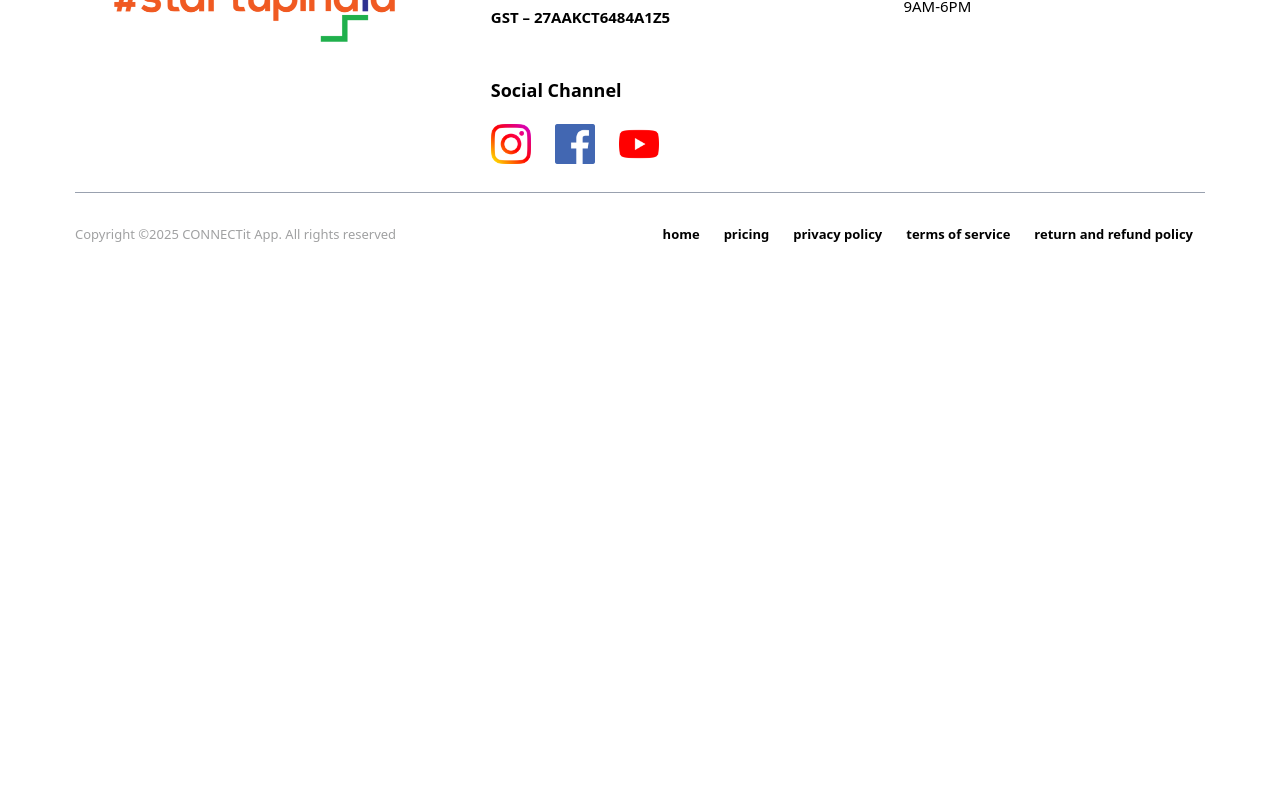
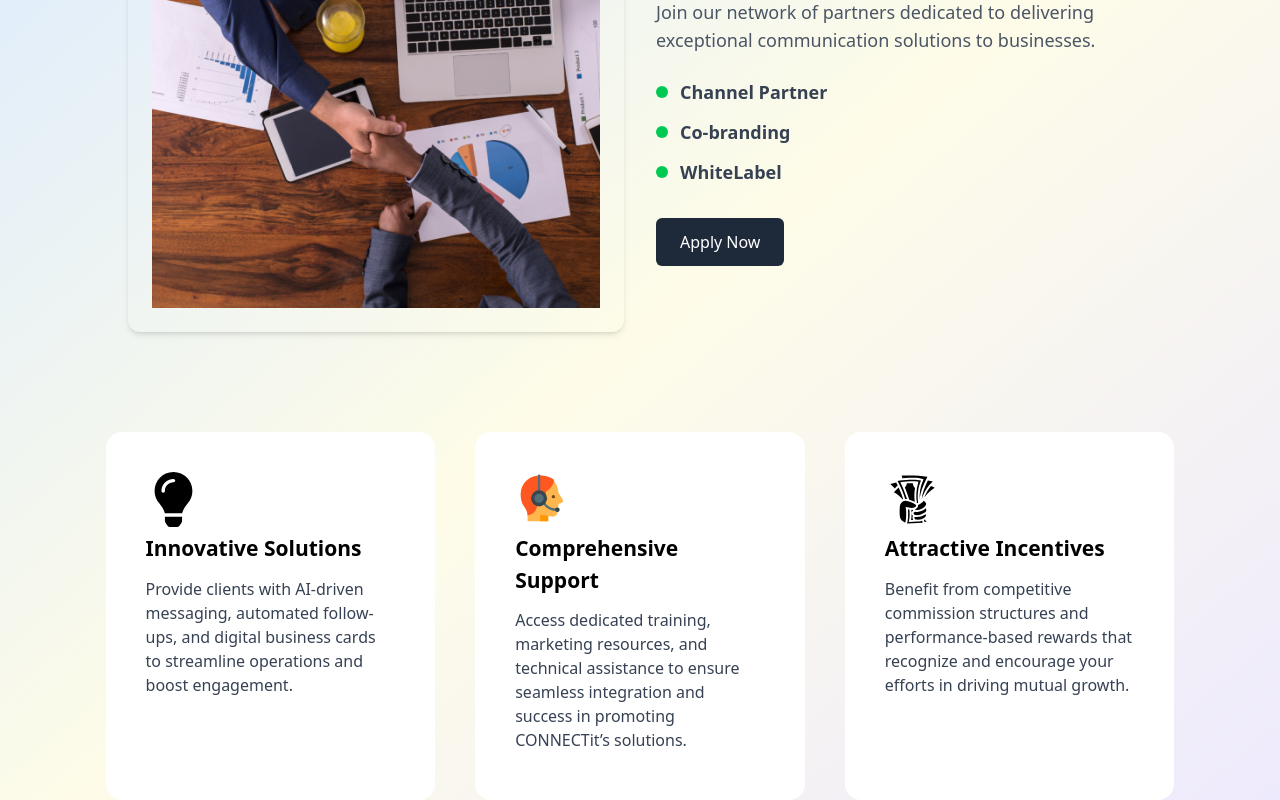
Before and after one commit to Amey2815/Replica_project, a React (Vite) app in the folder frontend/: page /Channel-Partner in a window 1280 px wide. Shown: the part 300-1100 px from the top of the page. Before the commit the page ends 800 px from the top, so only its background shows below. Built offline with nearby package versions, Linux system fonts and the light colour scheme.

Commit message:
pricing and channel pages

```diff
--- a/frontend/src/App.jsx
+++ b/frontend/src/App.jsx
@@ -4,6 +4,8 @@ import Footer from './components/Footer/Footer'
 import Navbar from './components/Navbar/Navbar'
 import Home from './pages/Home/Home'
 import About from './pages/About/About'
+import PricingPage from './pages/Pricing/Pricing'
+import ChannelPartner from './pages/Channel/Channel'
 function App() {
 
   return (
@@ -14,6 +16,8 @@ function App() {
         <Route path='/' element={<Home/>} />
         <Route path='/Home' element={<Home/>} />
         <Route path='/About-Us' element={<About/>} />
+        <Route path='/Pricing' element={<PricingPage/>}/>
+        <Route path='/Channel-Partner' element={<ChannelPartner/>}/>
       </Routes>
       <Footer/>
     </div>
--- a/frontend/src/assets/assets.js
+++ b/frontend/src/assets/assets.js
@@ -13,6 +13,8 @@ import insta from './insta.png'
 import facebook from './facebook.png'
 import Youtube  from './youtube.png'
 import pic1 from './about1.png'
+import pic2 from './partner.png'
+import pic3 from './partner2.png'
 const assets = {
     logo,
     highlight,
@@ -28,7 +30,9 @@ const assets = {
     insta,
     facebook,
     Youtube,
-    pic1
+    pic1,
+    pic2,
+    pic3
 }
 
 export default assets ;
--- /dev/null
+++ b/frontend/src/pages/Channel/Channel.jsx
@@ -0,0 +1,77 @@
+import React from 'react';
+import assets from '../../assets/assets';
+import { FaLightbulb } from "react-icons/fa";
+import { FcCustomerSupport } from "react-icons/fc";
+import { GiTakeMyMoney } from "react-icons/gi";
+const ChannelPartner = () => {
+    return (
+        <div className="min-h-screen bg-gradient-to-tl from-violet-100 via-yellow-50 to-blue-100 flex flex-col items-center justify-center px-6 py-12">
+            <div className="max-w-5xl w-full grid md:grid-cols-2 gap-8 items-center">
+                {/* Image Section */}
+                <div className="rounded-xl overflow-hidden shadow-md p-6">
+                    <img
+                        src={assets.pic3} // Replace with your actual image path
+                        alt="Partner Handshake"
+                        className="w-full h-full object-cover"
+                    />
+
+                </div>
+
+                {/* Text Content */}
+                <div>
+                    <h2 className="text-4xl font-bold text-gray-800 mb-4">
+                        We Welcome a diverse <br /> range of Partners
+                    </h2>
+                    <p className="text-lg text-gray-600 mb-6">
+                        Join our network of partners dedicated to delivering exceptional communication solutions to businesses.
+                    </p>
+
+                    <ul className="space-y-3 text-lg text-gray-700">
+                        <li className="flex items-center">
+                            <span className="w-3 h-3 bg-green-500 rounded-full mr-3"></span>
+                            <strong>Channel Partner</strong>
+                        </li>
+                        <li className="flex items-center">
+                            <span className="w-3 h-3 bg-green-500 rounded-full mr-3"></span>
+                            <strong>Co-branding</strong>
+                        </li>
+                        <li className="flex items-center">
+                            <span className="w-3 h-3 bg-green-500 rounded-full mr-3"></span>
+                            <strong>WhiteLabel</strong> {/* Note: Fixes spelling from "WhiteLable" */}
+                        </li>
+                    </ul>
+
+                    <button className="mt-8 bg-gray-800 text-white px-6 py-3 rounded-md hover:bg-gray-900 transition">
+                        Apply Now
+                    </button>
+                </div>
+            </div>
+
+            <div className='grid grid-cols-1 md:grid-cols-3 w-[90%] pt-20' >
+                <div className='p-10 m-5 bg-white rounded-2xl ' >
+                    <div>
+                        <FaLightbulb className='text-[55px]' />
+                    </div>
+                    <h5 className='text-[21px] font-semibold pt-1.5 mb-3' >Innovative Solutions</h5>
+                    <p className='text-[16px]  mb-2 text-gray-700' >Provide clients with AI-driven messaging, automated follow-ups, and digital business cards to streamline operations and boost engagement.</p>
+                </div>
+                <div className='p-10 m-5 bg-white rounded-2xl ' >
+                    <div>
+                        <FcCustomerSupport className='text-[55px]' />
+                    </div>
+                    <h5 className='text-[21px] font-semibold pt-1.5 mb-3' >Comprehensive Support</h5>
+                    <p className='text-[16px]  mb-2 text-gray-700' >Access dedicated training, marketing resources, and technical assistance to ensure seamless integration and success in promoting CONNECTit’s solutions.</p>
+                </div>
+                <div className='p-10 m-5 bg-white rounded-2xl ' >
+                    <div>
+                        <GiTakeMyMoney className='text-[55px]' />
+                    </div>
+                    <h5 className='text-[21px] font-semibold pt-1.5 mb-3' >Attractive Incentives</h5>
+                    <p className='text-[16px]  mb-2 text-gray-700' >Benefit from competitive commission structures and performance-based rewards that recognize and encourage your efforts in driving mutual growth.</p>
+                </div>
+            </div>
+        </div>
+    );
+};
+
+export default ChannelPartner;
--- /dev/null
+++ b/frontend/src/pages/Pricing/Pricing.jsx
@@ -0,0 +1,93 @@
+import React from "react";
+
+const PricingPlans = () => {
+  const plans = [
+    {
+      title: "Starter",
+      price: "Rs. 1499",
+      oldPrice: "Rs. 2000",
+      features: [
+        "Digital Business Card",
+        "Auto Text SMS After Call",
+        "Auto Whatsapp Message with media After Call",
+        "365 Days Daily Greetings Festival Posts",
+      ],
+      hasChatbot: false,
+      btnColor: "bg-purple-700 hover:bg-purple-800",
+    },
+    {
+      title: "Standard",
+      price: "Rs. 3299",
+      oldPrice: "Rs. 3700",
+      features: [
+        "Digital Business Card",
+        "Auto Text SMS After Call",
+        "Auto Whatsapp Message with media After Call",
+        "365 Days Daily Greetings Festival Posts",
+        "Whatsapp ChatBot",
+      ],
+      hasChatbot: true,
+      btnColor: "bg-green-700 hover:bg-green-800",
+    },
+    {
+      title: "Advance",
+      price: "Rs. 5299",
+      oldPrice: "Rs. 6000",
+      features: [
+        "Digital Business Card",
+        "Auto Text SMS After Call",
+        "Auto Whatsapp Message with media After Call",
+        "365 Days Daily Greetings Festival Posts",
+        "Whatsapp ChatBot",
+      ],
+      hasChatbot: true,
+      btnColor: "bg-black hover:bg-gray-800",
+      highlight: true,
+    },
+  ];
+
+  return (
+    <div className="bg-gradient-to-r from-blue-100 to-green-100 min-h-screen flex flex-col items-center justify-center px-4 py-10">
+      <h1 className="text-3xl font-bold mb-10 text-center">Choose the right plan</h1>
+      <div className="flex flex-col md:flex-row gap-6 max-w-6xl w-full justify-center">
+        {plans.map((plan, index) => (
+          <div
+            key={index}
+            className={`rounded-xl shadow-lg p-6 w-full md:w-1/3 text-center relative ${
+              plan.highlight ? "bg-emerald-600 text-white" : "bg-white text-gray-800"
+            }`}
+          >
+            {plan.highlight && (
+              <div className="absolute top-4 right-4 bg-yellow-400 text-black px-2 py-1 text-xs rounded-full font-bold">
+                ★
+              </div>
+            )}
+            <h2 className="text-xl font-bold mb-2">{plan.title}</h2>
+            <p className="text-2xl font-semibold">
+              {plan.price}
+              <span className={`ml-1 text-sm ${plan.highlight ? "text-white/70" : "text-gray-500"}`}>
+                /Year
+              </span>
+            </p>
+            <p className={`mb-4 line-through ${plan.highlight ? "text-white/70" : "text-gray-400"}`}>
+              {plan.oldPrice}
+            </p>
+            <ul className={`text-left space-y-2 mb-6 ${plan.highlight ? "" : "text-gray-700"}`}>
+              {plan.features.map((feature, idx) => (
+                <li key={idx}>✔️ {feature}</li>
+              ))}
+              {!plan.hasChatbot && <li>❌ Whatsapp Chatbot</li>}
+            </ul>
+            <button
+              className={`${plan.btnColor} text-white px-6 py-2 rounded-full transition duration-200`}
+            >
+              Get started
+            </button>
+          </div>
+        ))}
+      </div>
+    </div>
+  );
+};
+
+export default PricingPlans;
```
Also changed, not shown: frontend/src/assets/partner.png (added), frontend/src/assets/partner2.png (added).
